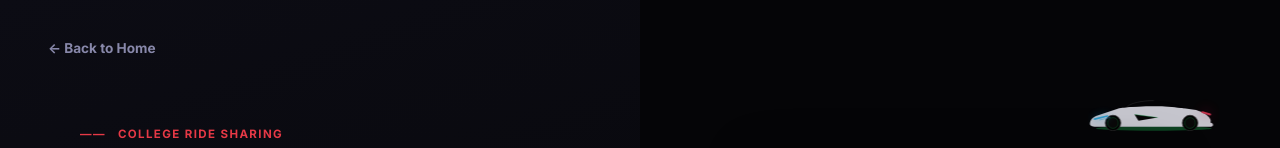
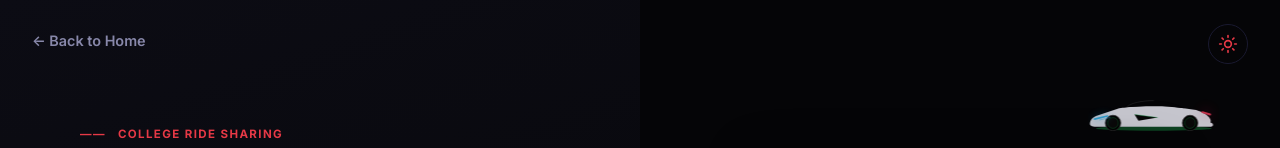
Before and after one commit to Harshit-Kumar-1710/Ride-Pooling-System, a React (Vite) app in the folder client/: page /login in a window 1280 px wide. Shown: the top 148 px of the page. Built offline with nearby package versions, Linux system fonts and the light colour scheme; no server answers.

Commit message:
Add theme toggle button to Landing, Login, and Register pages

```diff
--- a/client/src/pages/LandingPage.jsx
+++ b/client/src/pages/LandingPage.jsx
@@ -2,13 +2,14 @@ import { useNavigate } from 'react-router-dom';
 import { useAuth } from '../context/AuthContext';
 import { useTheme } from '../context/ThemeContext';
 import { useEffect, useState } from 'react';
+import { Moon, Sun } from 'lucide-react';
 import MovingCars from '../components/MovingCars';
 import AnimatedStats from '../components/AnimatedStats';
 
 const LandingPage = () => {
   const { user } = useAuth();
   const navigate = useNavigate();
-  const { theme } = useTheme();
+  const { theme, toggleTheme } = useTheme();
   const [hoveredFeature, setHoveredFeature] = useState(null);
 
   useEffect(() => {
@@ -25,6 +26,9 @@ const LandingPage = () => {
           <span style={styles.brandRed}>RIDEPOOL</span> <span style={{ color: 'var(--text-primary)' }}>GEU</span>
         </span>
         <div style={styles.navRight}>
+          <button onClick={toggleTheme} style={styles.themeToggle}>
+            {theme === 'dark' ? <Sun size={20} color="#e63946" /> : <Moon size={20} color="#e63946" />}
+          </button>
           <button style={styles.signInBtn} onClick={() => navigate('/login')}>SIGN IN</button>
           <button style={styles.signUpBtn} onClick={() => navigate('/register')}>SIGN UP</button>
         </div>
@@ -241,8 +245,9 @@ const styles = {
   nav: { display: 'flex', justifyContent: 'space-between', alignItems: 'center', padding: '1.2rem 3rem', position: 'relative', zIndex: 10, animation: 'fadeIn 0.6s ease' },
   brand: { fontFamily: "'Outfit', sans-serif", fontSize: '1.3rem', fontWeight: '900', letterSpacing: '0.08em', color: '#fff' },
   brandRed: { color: 'var(--accent)' },
-  navRight: { display: 'flex', gap: '0.8rem', alignItems: 'center' },
-  signInBtn: { background: 'transparent', border: 'none', color: 'var(--text-secondary)', fontSize: '0.8rem', fontWeight: '700', letterSpacing: '0.06em', cursor: 'pointer', padding: '0.5rem 1rem' },
+  navRight: { display: 'flex', gap: '1.2rem', alignItems: 'center' },
+  themeToggle: { background: 'transparent', border: '1px solid var(--border)', borderRadius: '50%', width: '38px', height: '38px', display: 'flex', alignItems: 'center', justifyContent: 'center', cursor: 'pointer', transition: 'all 0.2s', padding: 0 },
+  signInBtn: { background: 'transparent', border: 'none', color: 'var(--text-secondary)', fontSize: '0.8rem', fontWeight: '700', letterSpacing: '0.06em', cursor: 'pointer', padding: '0.5rem 0' },
   signUpBtn: { background: 'var(--accent)', color: '#fff', border: 'none', padding: '0.55rem 1.5rem', borderRadius: '6px', fontSize: '0.8rem', fontWeight: '700', letterSpacing: '0.06em', cursor: 'pointer', boxShadow: '0 4px 20px rgba(230,57,70,0.4)' },
 
   /* Hero */
--- a/client/src/pages/Login.jsx
+++ b/client/src/pages/Login.jsx
@@ -2,11 +2,14 @@ import { useState } from 'react';
 import { useNavigate, Link } from 'react-router-dom';
 import { loginUser } from '../services/api';
 import { useAuth } from '../context/AuthContext';
+import { useTheme } from '../context/ThemeContext';
+import { Moon, Sun } from 'lucide-react';
 import MovingCars from '../components/MovingCars';
 import AnimatedStats from '../components/AnimatedStats';
 
 const Login = () => {
   const { login } = useAuth();
+  const { theme, toggleTheme } = useTheme();
   const navigate  = useNavigate();
   const [form, setForm]       = useState({ collegeId: '', password: '' });
   const [error, setError]     = useState('');
@@ -33,6 +36,9 @@ const Login = () => {
     <div style={styles.page}>
       <button style={styles.homeBtn} onClick={() => navigate('/')}>
         ← Back to Home
+      </button>
+      <button onClick={toggleTheme} style={styles.themeToggleBtn}>
+        {theme === 'dark' ? <Sun size={20} color="#e63946" /> : <Moon size={20} color="#e63946" />}
       </button>
       <MovingCars count={5} />
 
@@ -140,16 +146,31 @@ const styles = {
   homeBtn: {
     position: 'absolute',
     top: '2rem',
-    left: '2.5rem',
-    background: 'transparent',
+    left: '2rem',
+    background: 'none',
     border: 'none',
     color: 'var(--text-secondary)',
-    fontSize: '0.85rem',
-    fontWeight: '700',
+    cursor: 'pointer',
+    fontSize: '0.9rem',
+    fontWeight: '600',
+    zIndex: 10,
+    transition: 'color 0.2s'
+  },
+  themeToggleBtn: {
+    position: 'absolute',
+    top: '1.5rem',
+    right: '2rem',
+    background: 'transparent',
+    border: '1px solid var(--border)',
+    borderRadius: '50%',
+    width: '40px',
+    height: '40px',
+    display: 'flex',
+    alignItems: 'center',
+    justifyContent: 'center',
     cursor: 'pointer',
     zIndex: 10,
-    padding: '0.5rem',
-    transition: 'color 0.2s',
+    transition: 'all 0.2s',
   },
 
   /* ── Left Hero ── */
--- a/client/src/pages/Register.jsx
+++ b/client/src/pages/Register.jsx
@@ -2,10 +2,13 @@ import { useState } from 'react';
 import { useNavigate, Link } from 'react-router-dom';
 import { registerUser } from '../services/api';
 import { useAuth } from '../context/AuthContext';
+import { useTheme } from '../context/ThemeContext';
+import { Moon, Sun } from 'lucide-react';
 import AnimatedStats from '../components/AnimatedStats';
 
 const Register = () => {
   const { login } = useAuth();
+  const { theme, toggleTheme } = useTheme();
   const navigate  = useNavigate();
   const [form, setForm]       = useState({ collegeId: '', name: '', email: '', personalEmail: '', password: '' });
   const [error, setError]     = useState('');
@@ -32,6 +35,9 @@ const Register = () => {
     <div style={styles.page}>
       <button style={styles.homeBtn} onClick={() => navigate('/')}>
         ← Back to Home
+      </button>
+      <button onClick={toggleTheme} style={styles.themeToggleBtn}>
+        {theme === 'dark' ? <Sun size={20} color="#e63946" /> : <Moon size={20} color="#e63946" />}
       </button>
       {/* Left — Hero */}
       <div style={styles.left}>
@@ -127,15 +133,30 @@ const styles = {
     position: 'absolute',
     top: '2rem',
     left: '2.5rem',
-    background: 'transparent',
+    background: 'none',
     border: 'none',
     color: 'var(--text-secondary)',
-    fontSize: '0.85rem',
-    fontWeight: '700',
+    cursor: 'pointer',
+    fontSize: '0.9rem',
+    fontWeight: '600',
+    zIndex: 10,
+    transition: 'color 0.2s'
+  },
+  themeToggleBtn: {
+    position: 'absolute',
+    top: '1.5rem',
+    right: '2.5rem',
+    background: 'transparent',
+    border: '1px solid var(--border)',
+    borderRadius: '50%',
+    width: '40px',
+    height: '40px',
+    display: 'flex',
+    alignItems: 'center',
+    justifyContent: 'center',
     cursor: 'pointer',
     zIndex: 10,
-    padding: '0.5rem',
-    transition: 'color 0.2s',
+    transition: 'all 0.2s',
   },
 
   /* ── Left Hero ── */
```
